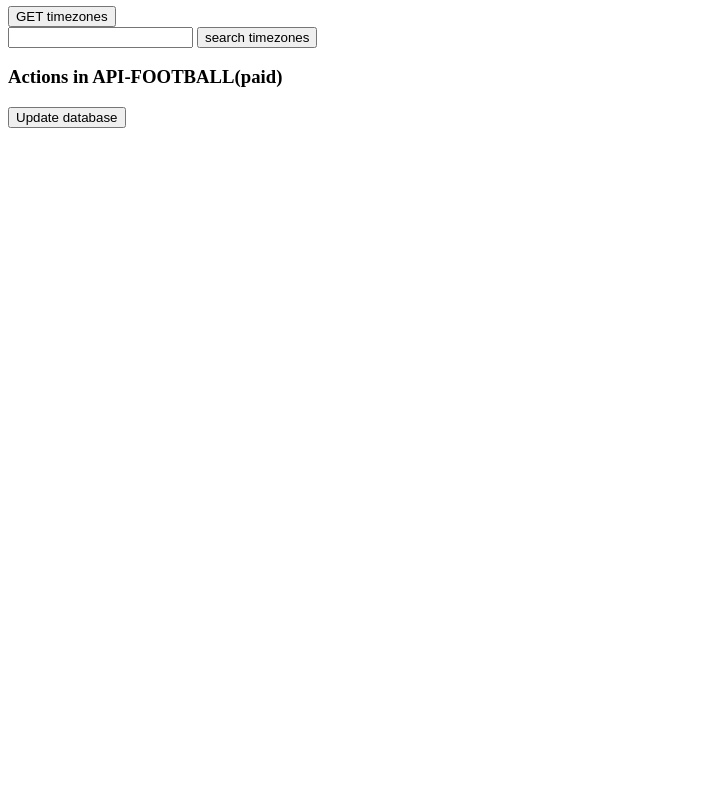
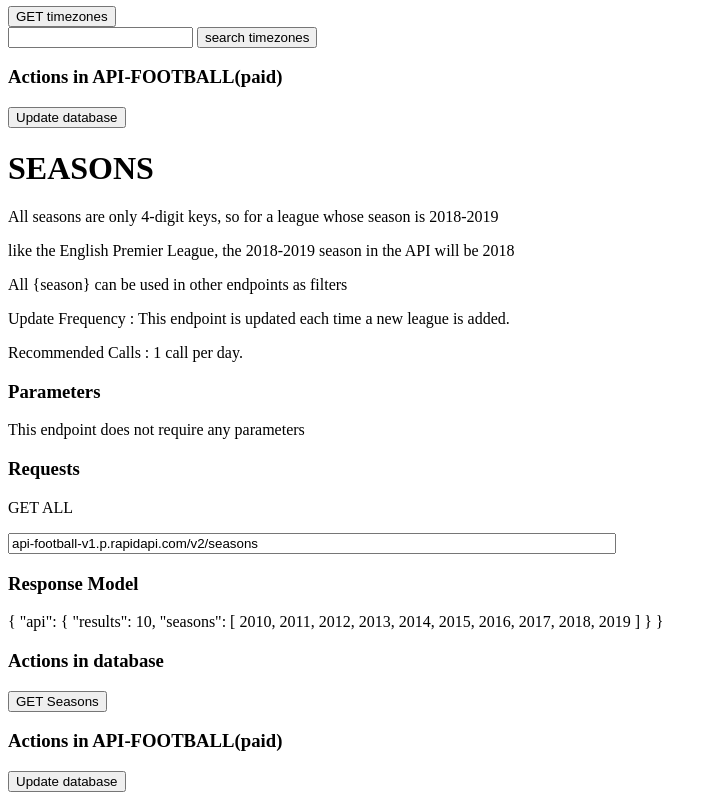
Before and after one commit to 10diieggos/testing-API-FOOTBALL, a website: page API_CONTROL_PANEL old/API_CONTROL_PANEL/API_CONTROL_PANEL.html in a window 1280 px wide. Shown: the part 489-1289 px from the top of the page, without its empty margins (0-717 px from the left). Before the commit the page ends 800 px from the top, so only its background shows below. Drawn offline with nearby package versions, Linux system fonts and the light colour scheme.

Commit message:
seasons refactored

```diff
--- a/API_CONTROL_PANEL old/API_CONTROL_PANEL/API_CONTROL_PANEL.html
+++ b/API_CONTROL_PANEL old/API_CONTROL_PANEL/API_CONTROL_PANEL.html
@@ -35,6 +35,46 @@
   <h3>Actions in API-FOOTBALL(paid)</h3>
   <button onclick="updateTimezones('api_timezone_endpoint')">Update database</button>
 
+
+
+
+
+  <h1>SEASONS</h1>
+  <p>All seasons are only 4-digit keys, so for a league whose season is 2018-2019</p>
+  <p>like the English Premier League, the 2018-2019 season in the API will be 2018</p>
+  <p>All {season} can be used in other endpoints as filters</p>
+  <p>Update Frequency : This endpoint is updated each time a new league is added.</p>
+  <p>Recommended Calls : 1 call per day.</p>
+  <!-- PARAMETERS -->
+  <h3>Parameters</h3>
+  <p>This endpoint does not require any parameters</p>
+  <!-- REQUESTS -->
+  <h3>Requests</h3>
+  <p>GET ALL</p>
+  <input id="api_seasons_endpoint" name="url" style="width: 600px;" type="text" value="api-football-v1.p.rapidapi.com/v2/seasons">
+  <h3>Response Model</h3>
+  {
+    "api": {
+        "results": 10,
+        "seasons": [
+            2010,
+            2011,
+            2012,
+            2013,
+            2014,
+            2015,
+            2016,
+            2017,
+            2018,
+            2019
+        ]
+    }
+  }
+  <h3>Actions in database</h3>
+  <button onclick="consoleLogSeasons()">GET Seasons</button>
+  <h3>Actions in API-FOOTBALL(paid)</h3>
+  <button onclick="updateSeasons('api_seasons_endpoint')">Update database</button>
+
   </body>
   <script src="API_CONTROL_PANEL.js"></script>
 </html>
--- a/API_CONTROL_PANEL old/API_CONTROL_PANEL/API_CONTROL_PANEL.js
+++ b/API_CONTROL_PANEL old/API_CONTROL_PANEL/API_CONTROL_PANEL.js
@@ -1,7 +1,7 @@
 const host = '0.0.0.0'
 const port = '80'
 
-//BUTTON FUNCTIONS==============================================================
+//TIMEZONE BUTTON FUNCTIONS==============================================================
 
 async function searchTimezones(id) {
   let valueSearch = getValue(id)
@@ -19,8 +19,22 @@
   let response = await axiosput('timezones', url)
   cl(response)
 }
+//TIMEZONE BUTTON FUNCTIONS==============================================================
 
-//BUTTON FUNCTIONS==============================================================
+//SEASONS BUTTON FUNCTIONS==============================================================
+
+async function consoleLogSeasons() {
+  const seasons = await getSeasons()
+  console.log(seasons);
+}
+
+async function updateSeasons(apiurl) {
+  let url = getValue(apiurl)
+  let response = await axiosput('seasons', url)
+  cl(response)
+}
+
+//SEASONS BUTTON FUNCTIONS==============================================================
 
 //RETURN DATA FUNCTIONS========================================================
 
@@ -28,6 +42,12 @@
   const timezones = await axiosget('timezones')
   return (timezones);
 }
+
+async function getSeasons() {
+  const seasons = await axiosget('seasons')
+  return (seasons);
+}
+
 //RETURN DATA FUNCTIONS========================================================
 
 // MODULAR FUNCTIONS===========================================================
```
Also changed, not shown: apiControllers/get_myapi.js (+26 -0 lines).
